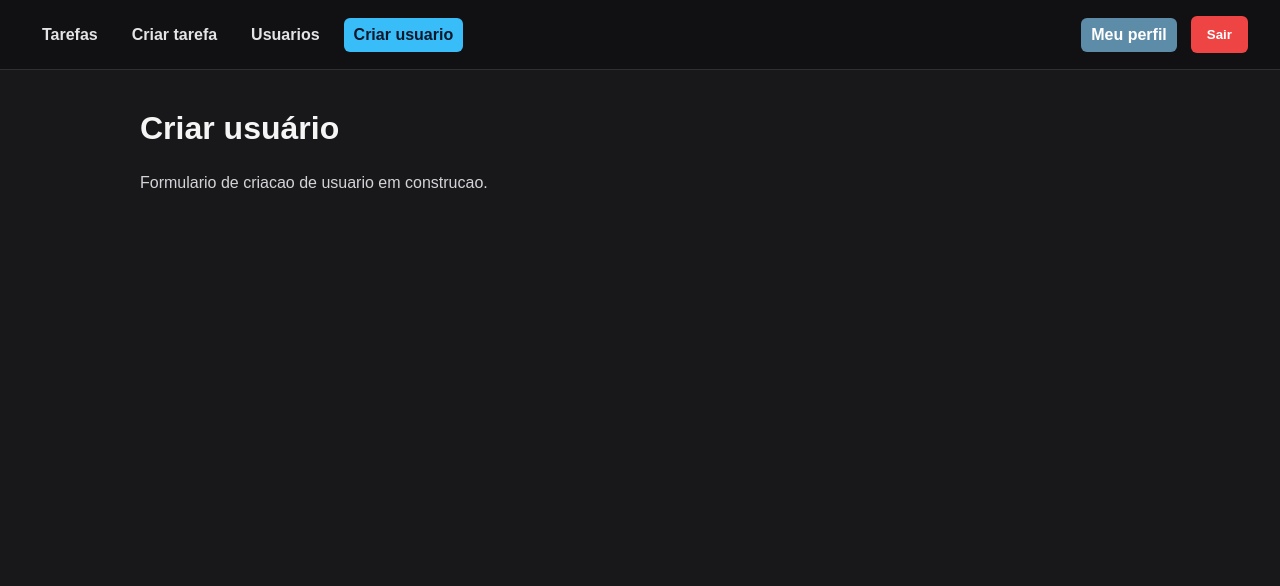
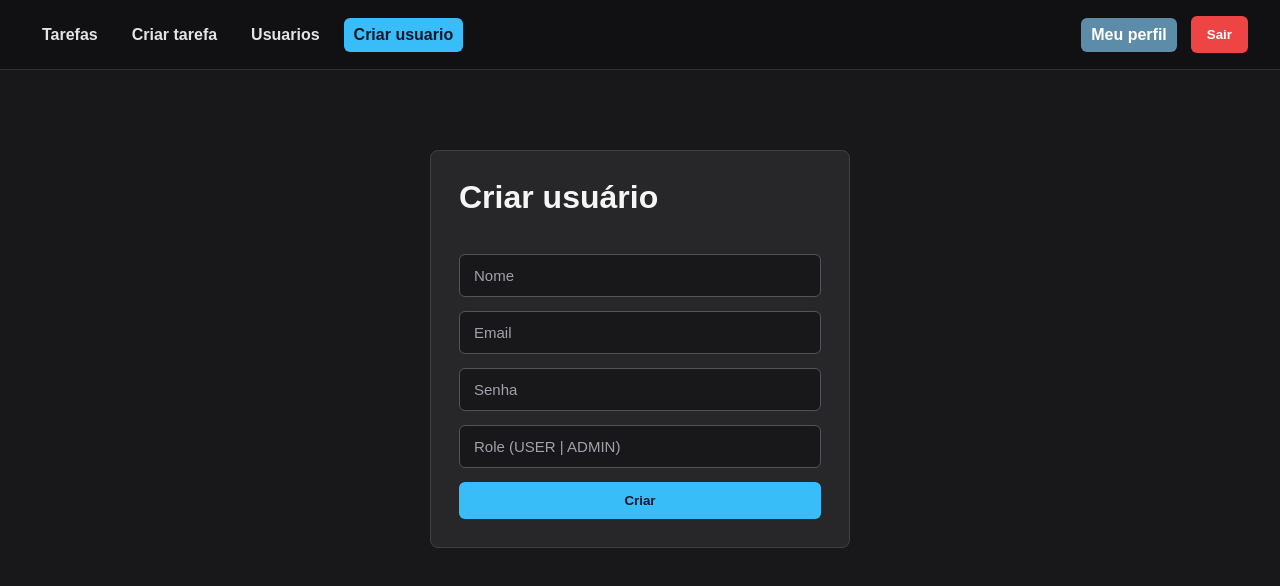
Before and after one commit to sergiomansoo/taskmanager-front, a React (Vite) app: page /criar-usuario in a window 1280 px wide. Shown: the top 586 px of the page. Built offline with nearby package versions, Linux system fonts and the light colour scheme; sample sign-in values are in the browser's storage.

Commit message:
feat: create UserCreate page

```diff
--- a/src/pages/MePage.jsx
+++ b/src/pages/MePage.jsx
@@ -8,7 +8,7 @@ function MePage(){
     useEffect(()=>{
         async function buscarUser() {
         try{
-             const token=localStorage.getItem('token')
+            const token=localStorage.getItem('token')
             const res= await api.get('/usuario/me',{
                 headers:{Authorization:`Bearer ${token}`}
             })
--- a/src/pages/UserCreatePage.jsx
+++ b/src/pages/UserCreatePage.jsx
@@ -1,8 +1,53 @@
+import{useEffect, useState} from 'react'
+import { useNavigate } from 'react-router-dom'
+import api from '../api/api'
+
 function UserCreatePage() {
+    const [nome,setNome]=useState('')
+    const [email,setEmail]=useState('')
+    const [senha,setSenha]=useState('')
+    const [role,setRole]=useState('')
+    const[loading,setLoading]=useState(false)
+    const[erro,setErro]=useState('')
+    const navigate=useNavigate
+    async function handleSubmit(event){
+        event.preventDefault()
+        try{
+            const token=localStorage.getItem('token')
+            const res= await api.post('/usuario',{nome,email,senha,role},
+                {headers:{Authorization:`Bearer ${token}`},},)
+
+            navigate('/usuarios')
+        }
+        catch{
+            setErro("Nao foi possivel criar usuário.")
+
+        }
+        finally{
+            setLoading(false)
+        }
+    }
+    if(erro){
+        return <h1>{erro}</h1>
+    }
+    if(loading){
+        return <h1>Carregando...</h1>
+    }
   return (
     <main>
-      <h1>Criar usuário</h1>
-      <p>Formulario de criacao de usuario em construcao.</p>
+        <form onSubmit={handleSubmit}>
+            <h1>Criar usuário</h1>
+            <input value={nome} type='text' placeholder = 'Nome'
+            onChange={(event)=>setNome(event.target.value)}></input>
+            <input value={email} type='email' placeholder = 'Email'
+            onChange={(event)=>setEmail(event.target.value)}></input>
+            <input value={senha} type='password' placeholder = 'Senha'
+            onChange={(event)=>setSenha(event.target.value)}></input>
+            <input value={role} type='text' placeholder = 'Role (USER | ADMIN)'
+            onChange={(event)=>setRole(event.target.value)}></input>
+            <button type='submit'>Criar</button>
+      </form>
+
     </main>
   )
 }
--- a/src/pages/UserListPage.jsx
+++ b/src/pages/UserListPage.jsx
@@ -34,8 +34,8 @@ function UserListPage() {
       <h1>Usuários</h1>
       {usuarios.map((usuario)=>(
         <article key={usuario.id}>
+          <h2>Nome: {usuario.nome}</h2>
         <p>Id: {usuario.id}</p>
-        <p>Nome: {usuario.nome}</p>
         <p>Email: {usuario.email}</p>
         <p>Role: {usuario.role}</p>
         <p>Data de Criação: {usuario.data_criacao}</p>
```
Also changed, not shown: src/pages/RegisterPage.jsx (line endings or trailing spaces).
